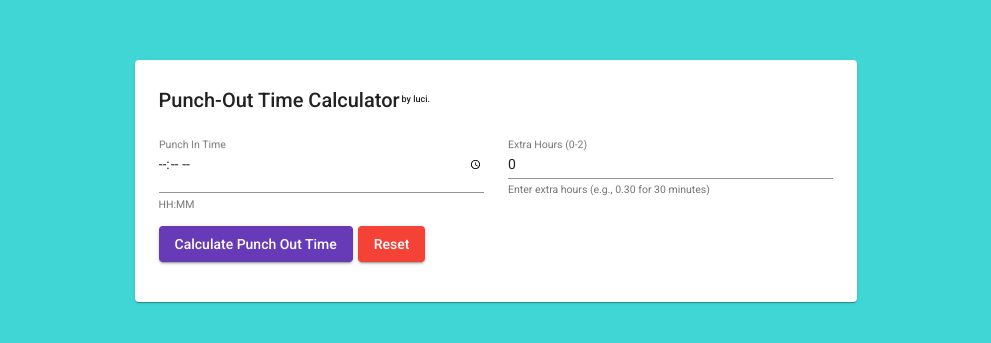
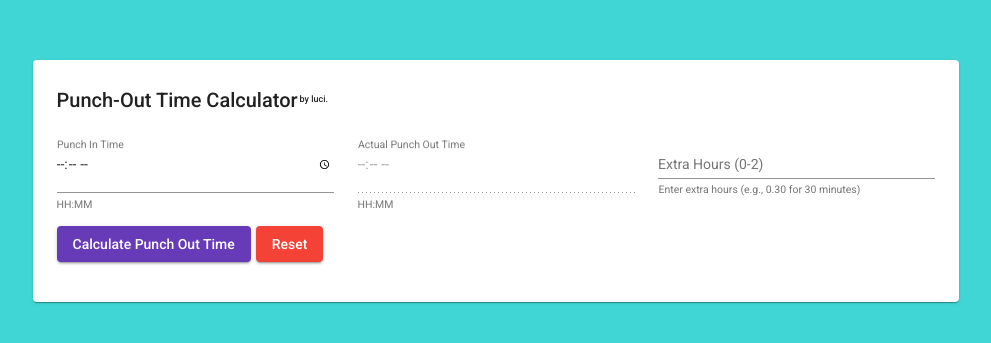
Before and after one commit to Brane105/punch-out-time-calculator, an Angular app: page / in a window 1280 px wide. Shown: the part 219-562 px from the top of the page, without its empty margins (144-1135 px from the left). Built offline with nearby package versions, Linux system fonts and the light colour scheme.

Commit message:
fixed the issue and logic added actual punch out time

```diff
--- a/package.json
+++ b/package.json
@@ -21,6 +21,8 @@
     "@angular/platform-browser-dynamic": "^14.2.0",
     "@angular/router": "^14.2.0",
     "bootstrap": "^5.3.3",
+    "moment": "^2.30.1",
+    "moment-timezone": "^0.5.45",
     "rxjs": "~7.5.0",
     "tslib": "^2.3.0",
     "zone.js": "~0.11.4"
--- a/src/app/time-calculator/time-calculator.component.html
+++ b/src/app/time-calculator/time-calculator.component.html
@@ -1,23 +1,30 @@
 <div class="container-fluid h-100 d-flex align-items-center justify-content-center">
     <mat-card class="p-4">
       <div class="row justify-content-center">
-        <div class="col-lg-12 col-md-10 col-sm-10">
+        <div class="col-lg-12 col-md-12 col-sm-12">
           <h2 class="mb-4">Punch-Out Time Calculator<sup style="font-size: xx-small;margin-left: 2px;">by luci.</sup> </h2>
         </div>
       </div>
       <form (ngSubmit)="calculatePunchOutTime()">
         <div class="row justify-content-center">
-          <div class="col-lg-6 col-md-6 col-sm-12">
+          <div class="col-lg-4 col-md-12 col-sm-12">
             <mat-form-field class="mb-3" style="width: 100%;">
               <mat-label>Punch In Time</mat-label>
               <input matInput type="time" [(ngModel)]="punchInTime" name="punchInTime" (input)="resetErrorMessage()">
               <mat-hint>HH:MM</mat-hint>
             </mat-form-field>
           </div>
-          <div class="col-lg-6 col-md-6 col-sm-12">
+          <div class="col-lg-4 col-md-12 col-sm-12">
+            <mat-form-field class="mb-3" style="width: 100%;">
+              <mat-label>Actual Punch Out Time</mat-label>
+              <input matInput type="time" [(ngModel)]="actualoutTime" name="actualoutTime" disabled>
+              <mat-hint>HH:MM</mat-hint>
+            </mat-form-field>
+          </div>
+          <div class="col-lg-4 col-md-12 col-sm-12">
             <mat-form-field class="mb-3" style="width: 100%;">
               <mat-label>Extra Hours (0-2)</mat-label>
-              <input matInput type="number" [(ngModel)]="extraHours" name="extraHours" min="0" max="2" (input)="resetErrorMessage()">
+              <input matInput type="text" [(ngModel)]="extraHours" name="extraHours" min="0" max="2" (input)="resetErrorMessage()">
               <mat-hint>Enter extra hours (e.g., 0.30 for 30 minutes)</mat-hint>
             </mat-form-field>
           </div>
--- a/src/app/time-calculator/time-calculator.component.ts
+++ b/src/app/time-calculator/time-calculator.component.ts
@@ -1,4 +1,5 @@
 import { Component, OnInit } from '@angular/core';
+import * as moment from 'moment-timezone';
 
 @Component({
   selector: 'app-time-calculator',
@@ -8,8 +9,9 @@ import { Component, OnInit } from '@angular/core';
 export class TimeCalculatorComponent implements OnInit {
   errorMessage: string = '';
   punchInTime: string = '';
-  extraHours: number = 0;
+  extraHours: string = '';
   punchOutTime: string = '';
+  actualoutTime: string = '';
 
   constructor() { }
 
@@ -17,22 +19,62 @@ export class TimeCalculatorComponent implements OnInit {
 
   }
 
+  // calculatePunchOutTime(): void {
+  //   if (this.punchInTime === '' || this.extraHours === '') {
+  //     this.errorMessage = 'Please provide valid input';
+  //     return;
+  //   }
+  //   console.log(this.extraHours)
+  //   console.log(typeof this.extraHours)
+  //   // this.extraHours = `${this.extraHours}`
+  //   if(this.extraHours.indexOf(':') !== -1){
+  //     this.extraHours=this.extraHours.replace(':','.');
+  //   }
+  //   console.log(typeof this.extraHours,this.extraHours)
+  //   const [punchInHours, punchInMinutes] = this.punchInTime.split(':').map(Number);
+  //   const [extraInHours , extraInMinutes] = this.extraHours.split('.').map(Number);
+  //   console.log(punchInHours,punchInMinutes);
+  //   console.log(this.extraHours);
+  //   console.log(extraInHours,extraInMinutes);
+
+
+  //   // this.punchOutTime = date.toLocaleTimeString([], { hour: '2-digit', minute: '2-digit' });
+  // }
+  // import * as moment from 'moment-timezone';
+
   calculatePunchOutTime(): void {
-    if (this.punchInTime == '' || this.extraHours == 0) {
+    if (this.punchInTime === '' || this.extraHours === '') {
       this.errorMessage = 'Please provide valid input';
       return;
     }
 
-    const [hours, minutes] = this.punchInTime.split(':').map(Number);
-    const date = new Date();
-    date.setHours(hours, minutes + (9 - this.extraHours) * 60, 0);
-
-    this.punchOutTime = date.toLocaleTimeString([], { hour: '2-digit', minute: '2-digit' });
+    const punchInMoment = moment.tz(this.punchInTime, 'HH:mm', 'Asia/Kolkata');
+    const pout = punchInMoment.clone().add(9,'hours');
+    this.actualoutTime = pout.format('HH:mm');
+    const workDuration = moment.duration(9, 'hours');
+    // console.log('punchInMoment',punchInMoment);
+    // console.log('workDuration',workDuration);
+    // Splitting the extraHours string by '.' or ':' to extract hours and minutes
+    let extraHours = this.extraHours;
+    if (extraHours.includes(':')) {
+      extraHours = extraHours.replace(':', '.');
+    }
+    // console.log('extrahours',extraHours);
+    const [hoursPart, minutesPart] = extraHours.split('.');
+    const extraInHours = parseInt(hoursPart);
+    const extraInMinutes = parseInt(minutesPart || '0');
+    // console.log(extraInHours,extraInMinutes,'extra extract')
+    const extraDuration = moment.duration({ hours: extraInHours, minutes: extraInMinutes });
+    // console.log(extraDuration,'extraduration')
+    const punchOutMoment = punchInMoment.clone().add(workDuration).subtract(extraDuration);
+    // console.log(punchOutMoment,'punchoutmoment')
+    this.punchOutTime = punchOutMoment.format('HH:mm');
+    this.errorMessage = '';
   }
 
   resetForm(): void {
     this.punchInTime = '';
-    this.extraHours = 0;
+    this.extraHours = '';
     this.punchOutTime = '';
     this.errorMessage = '';
   }
```
Also changed, not shown: 1 other file (tests, documents, lock files or other folders).
